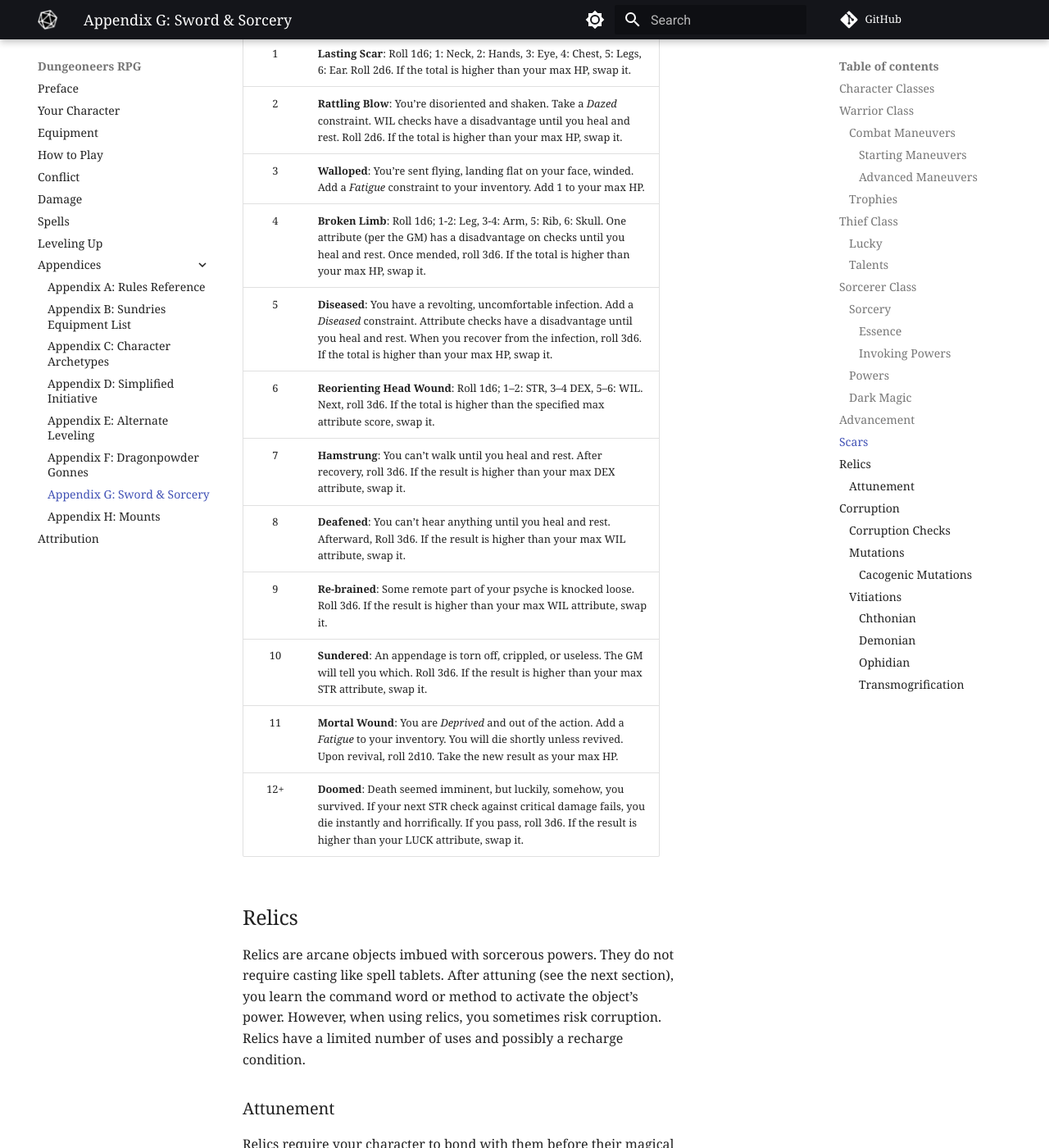
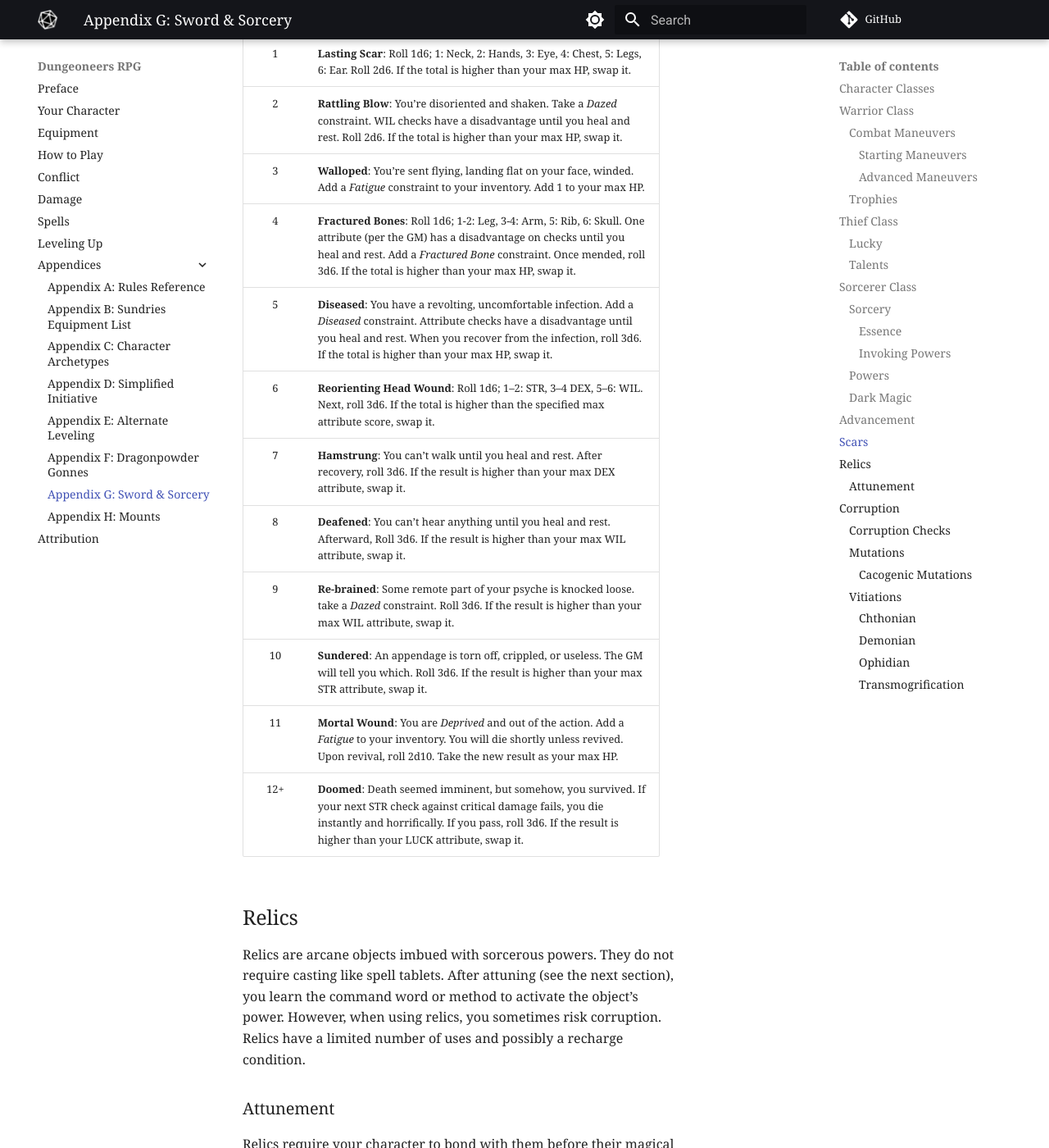
Before and after one commit to joemoose/dungeoneers.d20, an MkDocs documentation site: the page built from docs/appendix-g.md, in a window 1280 px wide and 1400 px high, scrolled down 7483 px. Shown: the whole window at 82% size. Built offline with MkDocs 1.6.1 and Material for MkDocs 9.7.7, drawn with Linux system fonts in a browser that asks for light colours; comment, search, counter and statistics services are not loaded.

Commit message:
Update appendix-g.md

```diff
--- a/docs/appendix-g.md
+++ b/docs/appendix-g.md
@@ -198,15 +198,15 @@ When a character’s HP is reduced to **zero or less** in an attack, they are un
 | 1 | **Lasting Scar**: Roll 1d6; 1: Neck, 2: Hands, 3: Eye, 4: Chest, 5: Legs, 6: Ear. Roll 2d6. If the total is higher than your max HP, swap it. |
 | 2 | **Rattling Blow**: You’re disoriented and shaken. Take a *Dazed* constraint. WIL checks have a disadvantage until you heal and rest. Roll 2d6. If the total is higher than your max HP, swap it. |
 | 3 | **Walloped**: You’re sent flying, landing flat on your face, winded. Add a *Fatigue* constraint to your inventory. Add 1 to your max HP. |
-| 4 | **Broken Limb**: Roll 1d6; 1-2: Leg, 3-4: Arm, 5: Rib, 6: Skull. One attribute (per the GM) has a disadvantage on checks until you heal and rest. Once mended, roll 3d6. If the total is higher than your max HP, swap it. |
+| 4 | **Fractured Bones**: Roll 1d6; 1-2: Leg, 3-4: Arm, 5: Rib, 6: Skull. One attribute (per the GM) has a disadvantage on checks until you heal and rest. Add a *Fractured Bone* constraint. Once mended, roll 3d6. If the total is higher than your max HP, swap it. |
 | 5 | **Diseased**: You have a revolting, uncomfortable infection. Add a *Diseased* constraint. Attribute checks have a disadvantage until you heal and rest. When you recover from the infection, roll 3d6. If the total is higher than your max HP, swap it. |
 | 6 | **Reorienting Head Wound**: Roll 1d6; 1–2: STR, 3–4 DEX, 5–6: WIL. Next, roll 3d6. If the total is higher than the specified max attribute score, swap it. |
 | 7 | **Hamstrung**: You can’t walk until you heal and rest. After recovery, roll 3d6. If the result is higher than your max DEX attribute, swap it. |
 | 8 | **Deafened**: You can’t hear anything until you heal and rest. Afterward, Roll 3d6. If the result is higher than your max WIL attribute, swap it. |
-| 9 | **Re-brained**: Some remote part of your psyche is knocked loose. Roll 3d6. If the result is higher than your max WIL attribute, swap it. |
+| 9 | **Re-brained**: Some remote part of your psyche is knocked loose. take a *Dazed* constraint. Roll 3d6. If the result is higher than your max WIL attribute, swap it. |
 | 10 | **Sundered**: An appendage is torn off, crippled, or useless. The GM will tell you which. Roll 3d6. If the result is higher than your max STR attribute, swap it. |
 | 11 | **Mortal Wound**: You are *Deprived* and out of the action. Add a *Fatigue* to your inventory. You will die shortly unless revived. Upon revival, roll 2d10. Take the new result as your max HP. |
-| 12+ | **Doomed**: Death seemed imminent, but luckily, somehow, you survived. If your next STR check against critical damage fails, you die instantly and horrifically. If you pass, roll 3d6. If the result is higher than your LUCK attribute, swap it. |
+| 12+ | **Doomed**: Death seemed imminent, but somehow, you survived. If your next STR check against critical damage fails, you die instantly and horrifically. If you pass, roll 3d6. If the result is higher than your LUCK attribute, swap it. |
 
 ## Relics
 
```
